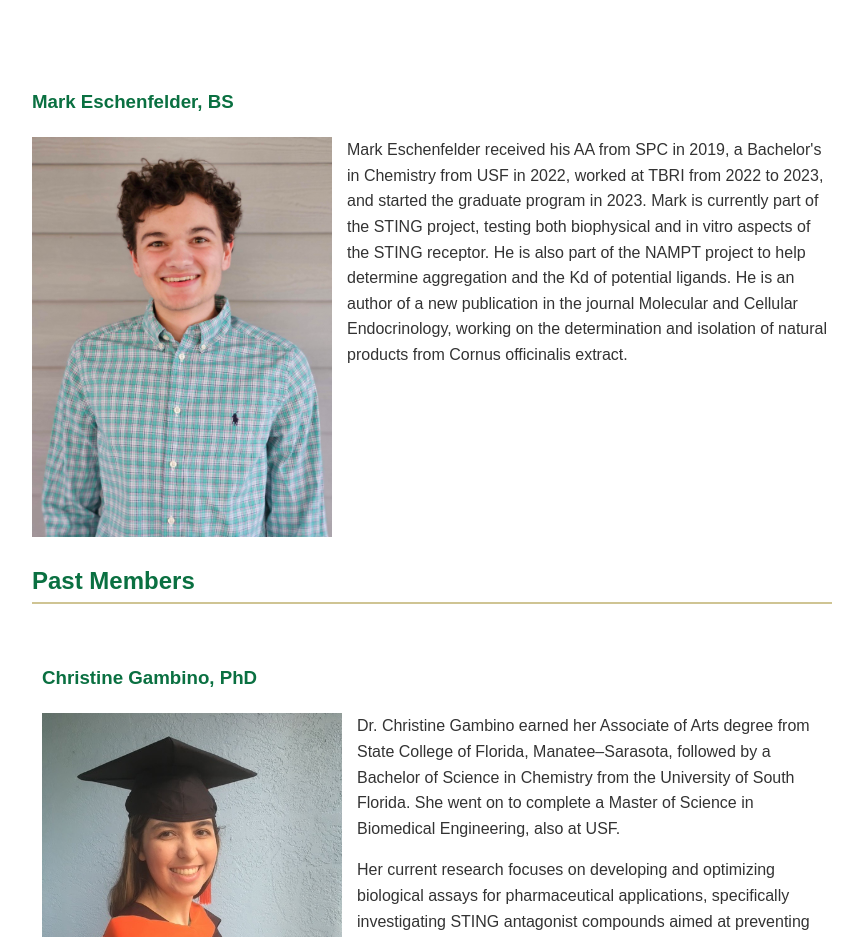
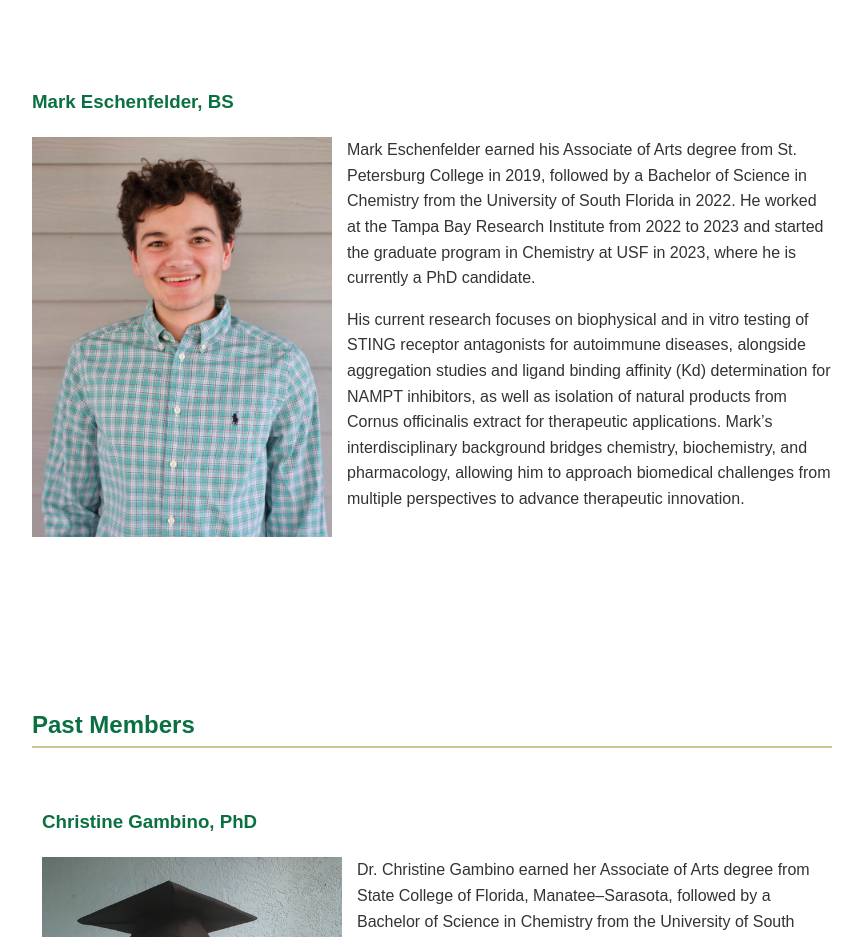
Before and after one commit to guidalab/usf, a plain HTML site: page members.html in a window 1280 px wide. Shown: the part 2340-3277 px from the top of the page, without its empty margins (208-1071 px from the left). Drawn offline with Linux system fonts and the light colour scheme.

Commit message:
Update members.html

```diff
--- a/members.html
+++ b/members.html
@@ -93,8 +93,9 @@
 
             <section><div class="container">
             <h3>Mark Eschenfelder, BS</h3>
-            <p><img src="Mark.jpg" alt="Mark Eschenfelder" class="second-img"> <p><p> Mark Eschenfelder received his AA from SPC in 2019, a Bachelor's in Chemistry from USF in 2022, worked at TBRI from 2022 to 2023, and started the graduate program in 2023. Mark is currently part of the STING project, testing both biophysical and in vitro aspects of the STING receptor. He is also part of the NAMPT project to help determine aggregation and the Kd of potential ligands. He is an author of a new publication in the journal Molecular and Cellular Endocrinology, working on the determination and isolation of natural products from Cornus officinalis extract. </p>
-                  <br></br><br></br>
+            <p><img src="Mark.jpg" alt="Mark Eschenfelder" class="second-img"> <p><p>Mark Eschenfelder earned his Associate of Arts degree from St. Petersburg College in 2019, followed by a Bachelor of Science in Chemistry from the University of South Florida in 2022. He worked at the Tampa Bay Research Institute from 2022 to 2023 and started the graduate program in Chemistry at USF in 2023, where he is currently a PhD candidate.
+                <p>His current research focuses on biophysical and in vitro testing of STING receptor antagonists for autoimmune diseases, alongside aggregation studies and ligand binding affinity (Kd) determination for NAMPT inhibitors, as well as isolation of natural products from Cornus officinalis extract for therapeutic applications. Mark’s interdisciplinary background bridges chemistry, biochemistry, and pharmacology, allowing him to approach biomedical challenges from multiple perspectives to advance therapeutic innovation.</p>
+            </p><br></br><br></br>
             </div></section>
 
             <p> <p> <p></p></p></p>
```
